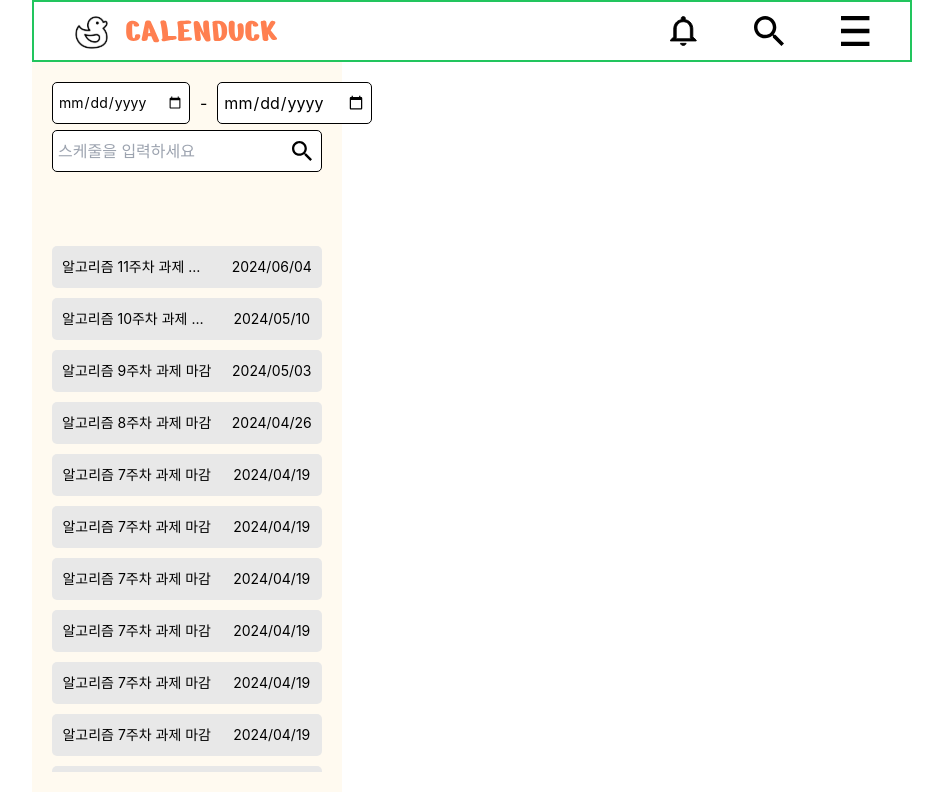
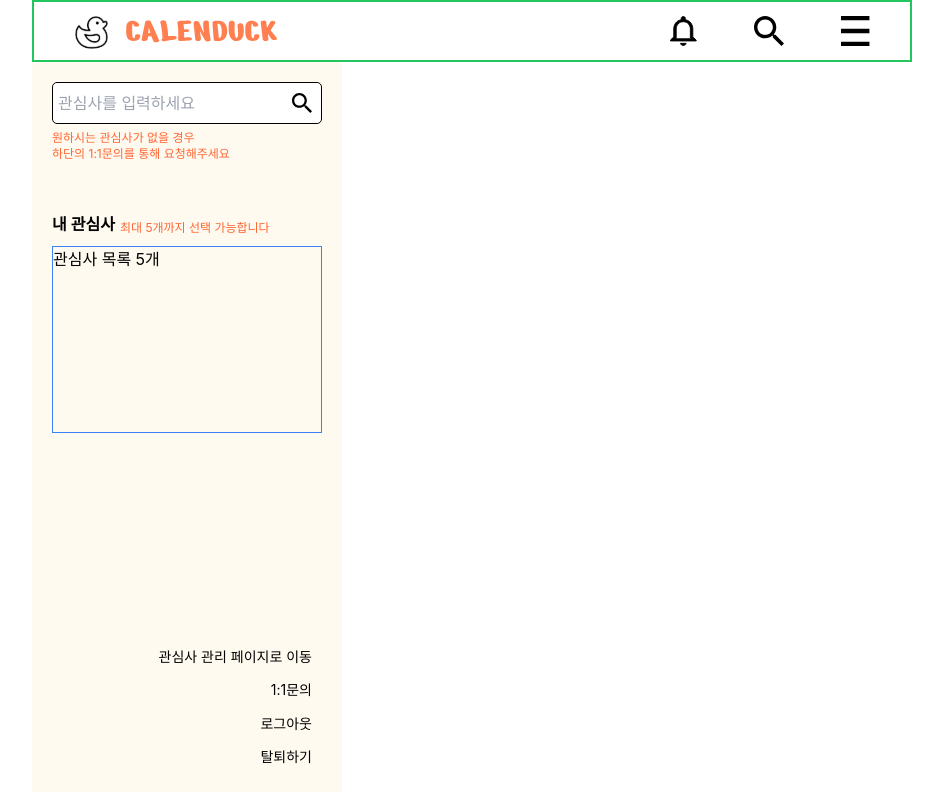
Before and after one commit to Stageus/CalenDuck-homepage, a React (Create React App) app: page /main in a window 1280 px wide. Shown: the whole page, without its empty margins (168-1111 px from the left). Built offline with nearby package versions, Linux system fonts and the light colour scheme.

Commit message:
feat: create SettingSidebar component

```diff
--- a/src/pages/MainPage.tsx
+++ b/src/pages/MainPage.tsx
@@ -1,13 +1,12 @@
 import React from "react";
 import HeaderItem from "shared/components/HeaderItem";
-import SearchSidebar from "widgets/SearchSidebar";
+import SettingSidebar from "widgets/SettingSidebar";
 
 const MainPage = () => {
   return (
     <>
       <HeaderItem />
-      {/* <h1>메인페이지</h1> */}
-      <SearchSidebar />
+      <SettingSidebar />
     </>
   );
 };
--- a/src/widgets/SearchSidebar.tsx
+++ b/src/widgets/SearchSidebar.tsx
@@ -4,7 +4,6 @@ import SearchItem from "widgets/SearchItem";
 import SearchDateUtil from "shared/utils/SearchDateUtil";
 
 import search from "shared/imgs/search.svg";
-import { start } from "repl";
 
 const SearchSidebar: React.FC = () => {
   const dummyData = [
--- /dev/null
+++ b/src/widgets/SettingSidebar.tsx
@@ -0,0 +1,61 @@
+import React, { useState, useRef } from "react";
+import { Link } from "react-router-dom";
+
+import search from "shared/imgs/search.svg";
+
+const SettingSidebar = () => {
+  return (
+    <section className="w-[310px] h-sidebar bg-sidebarColor flex flex-col justify-start items-center p-[20px]">
+      {/* 검색기능 */}
+      <article className="w-[100%] h-[80px] mb-[50px] flex flex-col justify-between">
+        <div className="relative">
+          <input
+            type="text"
+            required
+            placeholder="관심사를 입력하세요"
+            className="w-[100%] h-[42px] p-[5px] border border-black rounded-[5px] focus:border-none focus:outline-none focus:shadow focus:shadow-inputFocus"
+          />
+          <button className="w-[20px] h-[20px] absolute top-1/2 right-[10px] transform -translate-y-1/2">
+            <img src={search} alt="검색하기" className="w-[100%] h-[100%]" />
+          </button>
+        </div>
+
+        <div className="text-alertColor text-xs flex justify-start">
+          원하시는 관심사가 없을 경우 <br />
+          하단의 1:1문의를 통해 요청해주세요
+        </div>
+      </article>
+
+      {/* 관심사 목록 */}
+      <article className="w-[100%]">
+        <div className="flex justify-start items-end">
+          <h3 className="mr-[5px] font-semibold">내 관심사</h3>
+          <span className="text-alertColor text-xs">최대 5개까지 선택 가능합니다</span>
+        </div>
+        <div className="border border-blue-500 w-[100%] h-[187px] mt-[10px]">관심사 목록 5개</div>
+      </article>
+
+      {/* 하단 기능 버튼 */}
+      <article className="w-[100%] h-[130px] mt-auto flex flex-col justify-between items-end">
+        <Link to="/manage?category=미식축구">
+          <button className="text-sm px-[10px] py-[5px] rounded-[5px] hover:bg-subColor">
+            관심사 관리 페이지로 이동
+          </button>
+        </Link>
+        <Link to="/contact">
+          <button className="text-sm px-[10px] py-[5px] rounded-[5px] hover:bg-subColor">
+            1:1문의
+          </button>
+        </Link>
+        <button className="text-sm px-[10px] py-[5px] rounded-[5px] hover:bg-subColor">
+          로그아웃
+        </button>
+        <button className="text-sm px-[10px] py-[5px] rounded-[5px] hover:bg-subColor">
+          탈퇴하기
+        </button>
+      </article>
+    </section>
+  );
+};
+
+export default SettingSidebar;
```
